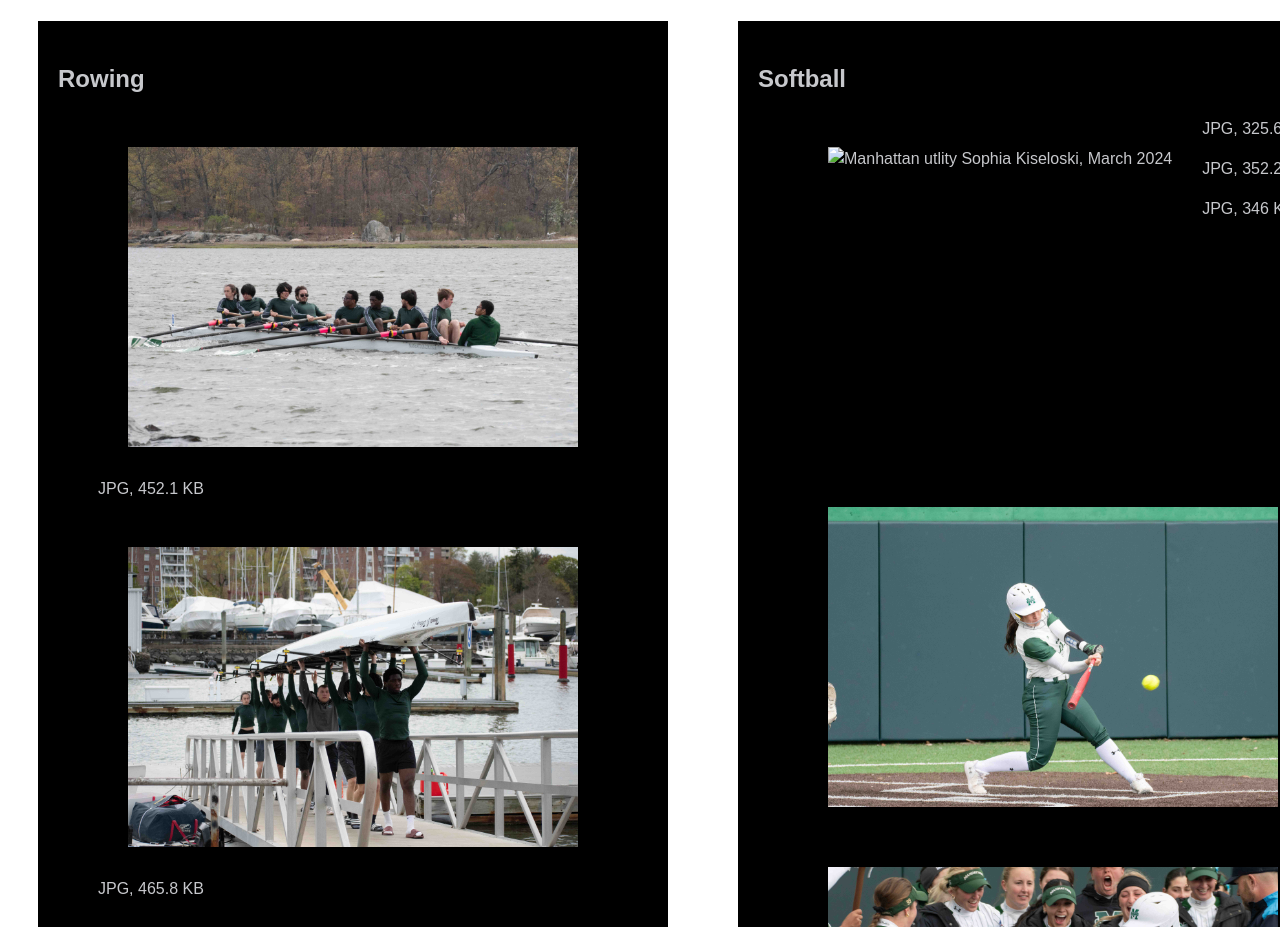
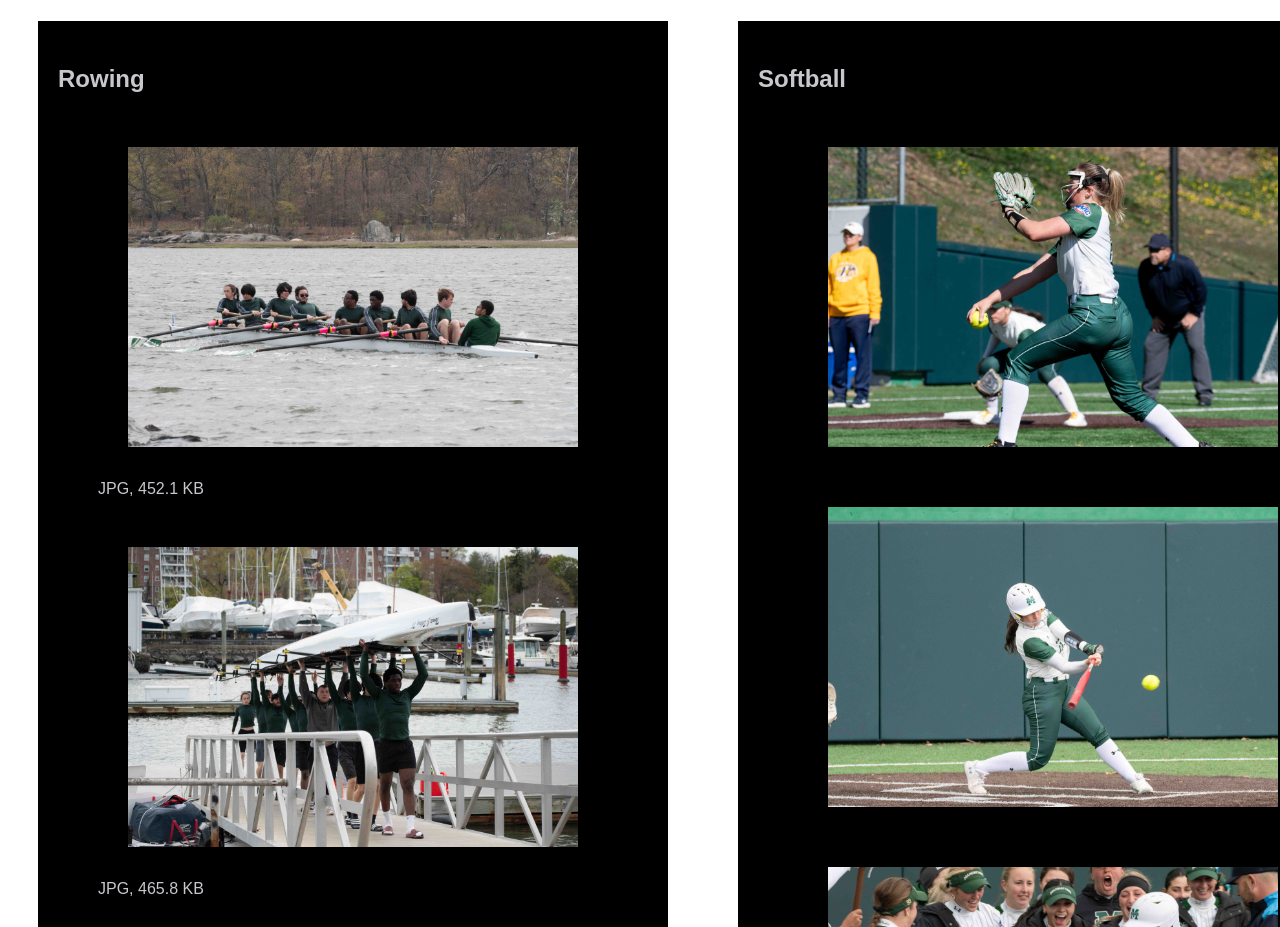
Before and after one commit to wkopelman/wyattkopelman.me, a plain HTML site: page index.html in a window 1280 px wide. Shown: the part 3880-4807 px from the top of the page. Drawn offline with Linux system fonts and the light colour scheme; the site is published under a folder, as on GitHub Pages, so addresses that start at the root find nothing.

Commit message:
Update index.html

```diff
--- a/index.html
+++ b/index.html
@@ -203,7 +203,7 @@
                 class="img"
                 height="300px"
                 weight="450px"
-                src="/wyattkopelman.me/images/sb-01.jpg"
+                src="wyattkopelman.me/images/sb-01.jpg"
                 alt="Manhattan utlity Sophia Kiseloski, March 2024">
                     <figcaption>JPG, 325.6 KB</figcaption>
             </figure>
```
